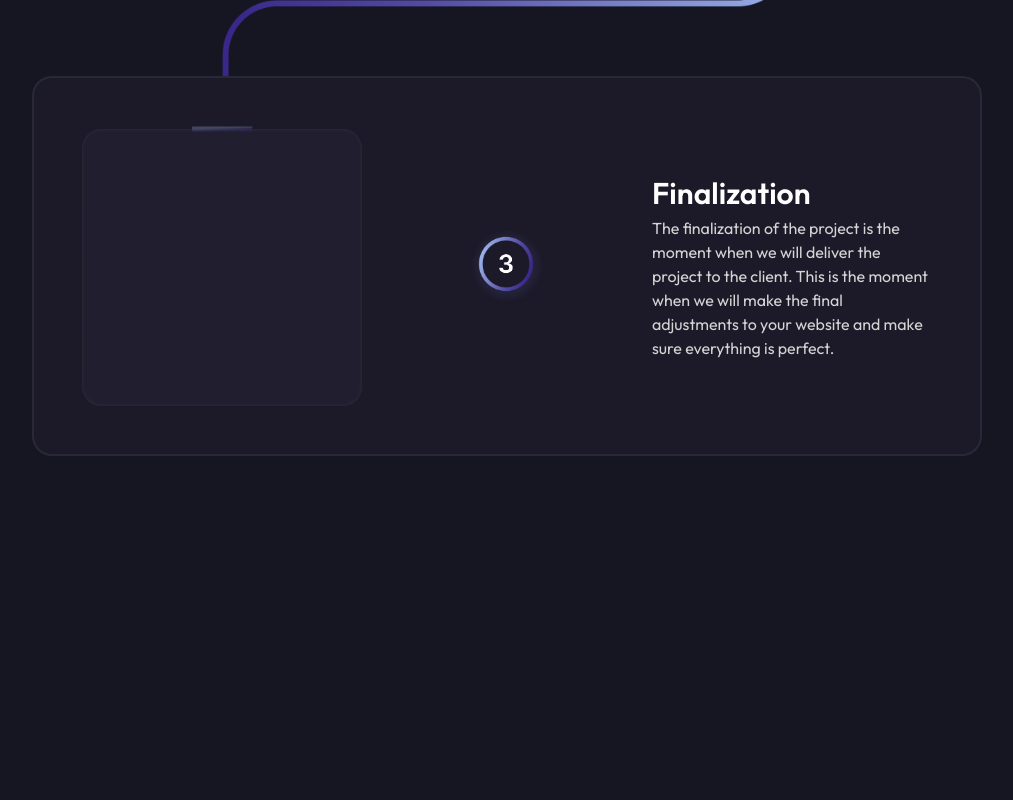
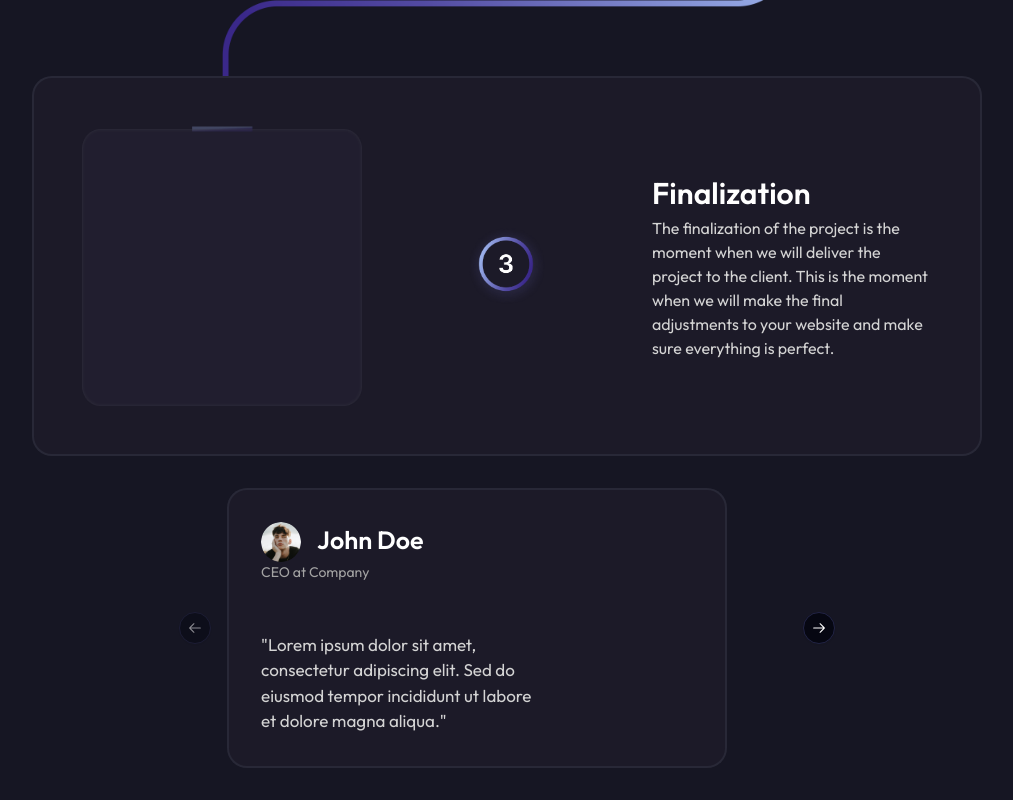
Before and after one commit to TheRoxer/elevate-web, a Next.js app: page / in a window 1280 px wide. Shown: the part 3808-4608 px from the top of the page, without its empty margins (133-1146 px from the left). Before the commit the page ends 4296 px from the top, so only its background shows below. Built offline with nearby package versions, Linux system fonts and the light colour scheme.

Commit message:
dev: testimonials section

```diff
--- a/app/page.tsx
+++ b/app/page.tsx
@@ -2,6 +2,7 @@ import Navbar from "@/components/landing/Navbar";
 import Hero from "@/sections/Hero";
 import Services from "@/sections/Services";
 import Execution from "@/sections/Execution";
+import Testimonials from "@/sections/Testimonials";
 
 export default function Home() {
   return (
@@ -12,6 +13,7 @@ export default function Home() {
           <Hero />
           <Services />
           <Execution />
+          <Testimonials />
         </div>
       </main>
     </>
--- /dev/null
+++ b/sections/Testimonials.tsx
@@ -0,0 +1,74 @@
+import {
+  Carousel,
+  CarouselContent,
+  CarouselItem,
+  CarouselNext,
+  CarouselPrevious,
+} from "@/components/ui/carousel";
+
+import { Avatar, AvatarFallback, AvatarImage } from "@/components/ui/avatar";
+
+const Testimonials = () => {
+  return (
+    <div className="max-w-[1200px] w-full flex flex-col mt-8 items-center justify-center">
+      <Carousel>
+        <CarouselContent>
+          <CarouselItem>
+            <TestimonialsCard
+              name="John Doe"
+              position="CEO at Company"
+              text="Lorem ipsum dolor sit amet, consectetur adipiscing elit. Sed
+              do eiusmod tempor incididunt ut labore et dolore magna aliqua."
+              image="/images/dude.png"
+            />
+          </CarouselItem>
+          <CarouselItem>...</CarouselItem>
+          <CarouselItem>...</CarouselItem>
+        </CarouselContent>
+        <CarouselPrevious />
+        <CarouselNext />
+      </Carousel>
+    </div>
+  );
+};
+
+export default Testimonials;
+
+interface TestimonialsCardProps {
+  name: string;
+  position: string;
+  text: string;
+  image: string;
+}
+
+const TestimonialsCard: React.FC<TestimonialsCardProps> = ({
+  name,
+  position,
+  text,
+  image,
+}) => {
+  return (
+    <div
+      className="flex flex-col items-start w-[500px] h-[280px]
+      rounded-[20px] border-2 border-slate-400/10 bg-card p-8  dark:bg-neutral-900
+     "
+    >
+      <div className="flex flex-col w-[280px] justify-between h-full">
+        <div className="gap-8">
+          <div className="flex flex-row gap-4">
+            <Avatar>
+              <AvatarImage src={image} alt="ItzRoxer" />
+              <AvatarFallback>ItzRoxer</AvatarFallback>
+            </Avatar>
+            <p className="text-[25px] font-semibold">{name}</p>
+          </div>
+
+          <p className="text-sm text-neutral-400">{position}</p>
+        </div>
+
+        <p className="text-[17px] text-neutral-300">&quot;{text}&quot;</p>
+      </div>
+    </div>
+  );
+};
+<div className=""></div>;
```
Also changed, not shown: public/images/dude.png (added).
